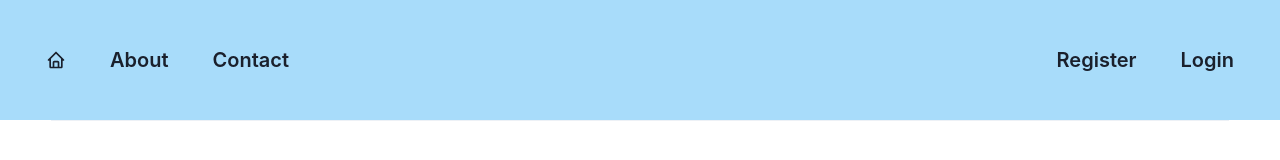
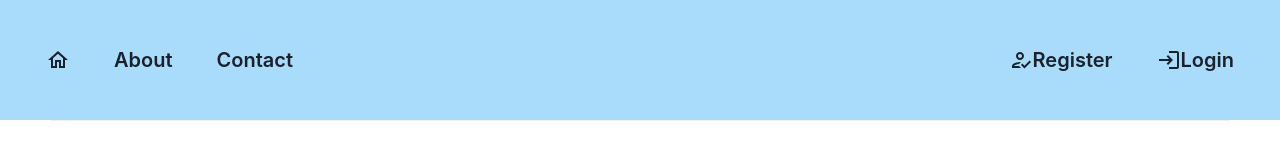
Before and after one commit to CrowsVeldt/final-project-redone, a React (Vite) app in the folder frontend/: page /register in a window 1280 px wide. Shown: the top 160 px of the page. Built offline with nearby package versions, Linux system fonts and the light colour scheme; no server answers.

Commit message:
ui: add mui icons to navbar

```diff
--- a/frontend/package.json
+++ b/frontend/package.json
@@ -13,6 +13,9 @@
     "@chakra-ui/react": "^2.8.1",
     "@emotion/react": "^11.11.1",
     "@emotion/styled": "^11.11.0",
+    "@mui/icons-material": "^5.14.18",
+    "@mui/material": "^5.14.18",
+    "localforage": "^1.10.0",
     "axios": "^1.6.0",
     "framer-motion": "^10.16.4",
     "react": "^18.2.0",
--- a/frontend/src/components/productCard/ProductCard.jsx
+++ b/frontend/src/components/productCard/ProductCard.jsx
@@ -10,32 +10,38 @@ import {
   Text,
   CardFooter,
   Button,
-} from '@chakra-ui/react';
+} from "@chakra-ui/react";
 
 const ProductCard = ({ product, addToCart }) => {
   return (
-    <Box mt={2} bgColor={'whiteAlpha.900'}>
+    <Box mt={2} bgColor={"whiteAlpha.900"}>
       <Center>
         <Card>
           <CardBody>
             <Image
-              src='https://images.pexels.com/photos/90946/pexels-photo-90946.jpeg'
-              borderRadius='lg'
-              maxHeight={'170px'}
+              src="https://images.pexels.com/photos/90946/pexels-photo-90946.jpeg"
+              borderRadius="lg"
+              maxHeight={"170px"}
             />
-            <Stack mt='6' spacing='2'>
-              <Heading size='sm'>{product.product_name}</Heading>
-              <Text w={250} fontSize='xs' overflowY='hidden' height={150}>
+            <Stack mt="6" spacing="2">
+              <Heading size="sm">{product.product_name}</Heading>
+              <Text w={250} fontSize="xs" overflowY="hidden" height={150}>
                 {product.product_description}
               </Text>
               <HStack>
                 {product.categories.map((item) => (
-                  <Text bg='purple.200' px={1} borderRadius='14%' fontSize='lg' key={item?.category._id}>
+                  <Text
+                    bg="purple.200"
+                    px={1}
+                    borderRadius="14%"
+                    fontSize="lg"
+                    key={item?.category._id}
+                  >
                     {item.category.category_name}
                   </Text>
                 ))}
               </HStack>
-              <Text color='blue.700' fontSize='xl'>
+              <Text color="blue.500" fontSize="xl">
                 ${product.product_price}
               </Text>
             </Stack>
--- a/frontend/src/components/sections/Nav.jsx
+++ b/frontend/src/components/sections/Nav.jsx
@@ -1,9 +1,24 @@
-import { Box, Button, ButtonGroup, Flex, Text } from '@chakra-ui/react';
-import { Link } from 'react-router-dom';
-import { BiHome, BiMenu, BiUser } from 'react-icons/bi';
-import { useContext, useState } from 'react';
-import AuthContext from '../../context/AuthContext';
-import useLogout from '../../hooks/useLogout';
+import {
+  Box,
+  Button,
+  ButtonGroup,
+  Flex,
+  Icon,
+  IconButton,
+  Text,
+} from "@chakra-ui/react";
+import { Link } from "react-router-dom";
+import { BiHome, BiMenu, BiUser } from "react-icons/bi";
+import PersonOutlinedIcon from "@mui/icons-material/PersonOutlined";
+import ShoppingCartOutlinedIcon from "@mui/icons-material/ShoppingCartOutlined";
+import SearchOutlinedIcon from "@mui/icons-material/SearchOutlined";
+import LogoutIcon from "@mui/icons-material/Logout";
+import LoginIcon from "@mui/icons-material/Login";
+import HomeOutlinedIcon from "@mui/icons-material/HomeOutlined";
+import HowToRegIconOutlined from "@mui/icons-material/HowToRegOutlined";
+import { useContext, useState } from "react";
+import AuthContext from "../../context/AuthContext";
+import useLogout from "../../hooks/useLogout";
 
 const Nav = () => {
   const { user } = useContext(AuthContext);
@@ -11,31 +26,31 @@ const Nav = () => {
   const logout = useLogout();
 
   const navStyles = {
-    display: [isOpen ? 'flex' : 'none', 'flex'],
+    display: [isOpen ? "flex" : "none", "flex"],
     gap: 5,
     p: [2, 5, 7],
   };
 
   const navButtonStyles = {
     _hover: {
-      cursor: 'pointer',
-      border: '2px',
-      borderColor: 'black',
+      cursor: "pointer",
+      border: "2px",
+      borderColor: "black",
     },
 
-    fontSize: ['16px', '16px', '20px'],
-    border: '2px transparent solid',
+    fontSize: ["16px", "16px", "20px"],
+    border: "2px transparent solid",
   };
 
   const hamburgerStyles = {
     _hover: {
-      cursor: 'pointer',
+      cursor: "pointer",
       border: 0,
-      borderColor: 'none',
+      borderColor: "none",
     },
     left: 0,
-    border: 'none',
-    display: ['inherit', 'none'],
+    border: "none",
+    display: ["inherit", "none"],
   };
 
   const handleMenuClick = () => {
@@ -44,71 +59,74 @@ const Nav = () => {
 
   const NavButton = ({ children }) => {
     return (
-      <Button sx={navButtonStyles} variant='outline'>
+      <Button sx={navButtonStyles} variant="outline">
         {children}
       </Button>
     );
   };
 
   return (
-    <Box position='sticky' w='100%' top='0' zIndex='2' bg='twitter.200' py={3}>
+    <Box position="sticky" w="100%" top="0" zIndex="2" bg="twitter.200" py={3}>
       <Button
         onClick={handleMenuClick}
         sx={hamburgerStyles}
-        size='lg'
-        variant='outline'
+        size="lg"
+        variant="outline"
       >
         <BiMenu />
       </Button>
       <Flex
-        justifyContent='space-between'
-        alignItems={['baseline', 'center']}
-        direction={['column', 'row']}
+        justifyContent="space-between"
+        alignItems={["baseline", "center"]}
+        direction={["column", "row"]}
         sx={navStyles}
       >
-        <ButtonGroup w='35%'>
-          <Link to='/'>
+        <ButtonGroup w="35%">
+          <Link to="/">
             <NavButton>
-              <BiHome />
+              <Icon as={HomeOutlinedIcon} />
             </NavButton>
           </Link>
-          <Link to='/about'>
-            <Button sx={navButtonStyles} variant='outline'>
+          <Link to="/about">
+            <Button sx={navButtonStyles} variant="outline">
               About
             </Button>
           </Link>
 
-          <Link to='/contact'>
-            <Button sx={navButtonStyles} variant='outline'>
+          <Link to="/contact">
+            <Button sx={navButtonStyles} variant="outline">
               Contact
             </Button>
           </Link>
         </ButtonGroup>
-        <ButtonGroup w='35%' justifyContent={['start', 'end']}>
+        <ButtonGroup w="35%" justifyContent={["start", "end"]}>
           {!user && (
-            <Link to='/register'>
-              <Button sx={navButtonStyles} variant='outline'>
+            <Link to="/register">
+              <Button sx={navButtonStyles} variant="outline">
+                <Icon as={HowToRegIconOutlined} />
                 Register
               </Button>
             </Link>
           )}
           {!user && (
-            <Link to='/login'>
-              <Button sx={navButtonStyles} variant='outline'>
+            <Link to="/login">
+              <Button sx={navButtonStyles} variant="outline">
+                <Icon as={LoginIcon} />
                 Login
               </Button>
             </Link>
           )}
           {user && (
-            <Link to='/profile'>
-              <Button sx={navButtonStyles} variant='outline'>
-                <BiUser />
+            <Link to="/profile">
+              <Button sx={navButtonStyles} variant="outline">
+                <Icon as={PersonOutlinedIcon} />
                 <Text ml={1}>{user?.user?.user_name}</Text>
               </Button>
             </Link>
           )}
           {user && (
-            <Button sx={navButtonStyles} variant='outline' onClick={logout}>
+            <Button sx={navButtonStyles} variant="outline" onClick={logout}>
+              <Icon as={LogoutIcon} />
               Logout
             </Button>
           )}
--- a/frontend/src/pages/public/Products/Products.jsx
+++ b/frontend/src/pages/public/Products/Products.jsx
@@ -29,7 +29,7 @@ const Products = () => {
       if (!err && val) {
         setCurrentPage(val);
       } else {
-        //console.log(err);
+        console.log(err);
       }
     });
   });
--- a/package.json
+++ /dev/null
@@ -1,5 +0,0 @@
-{
-  "dependencies": {
-    "localforage": "^1.10.0"
-  }
-}
```
Also changed, not shown: 2 other files (tests, documents, lock files or other folders).
